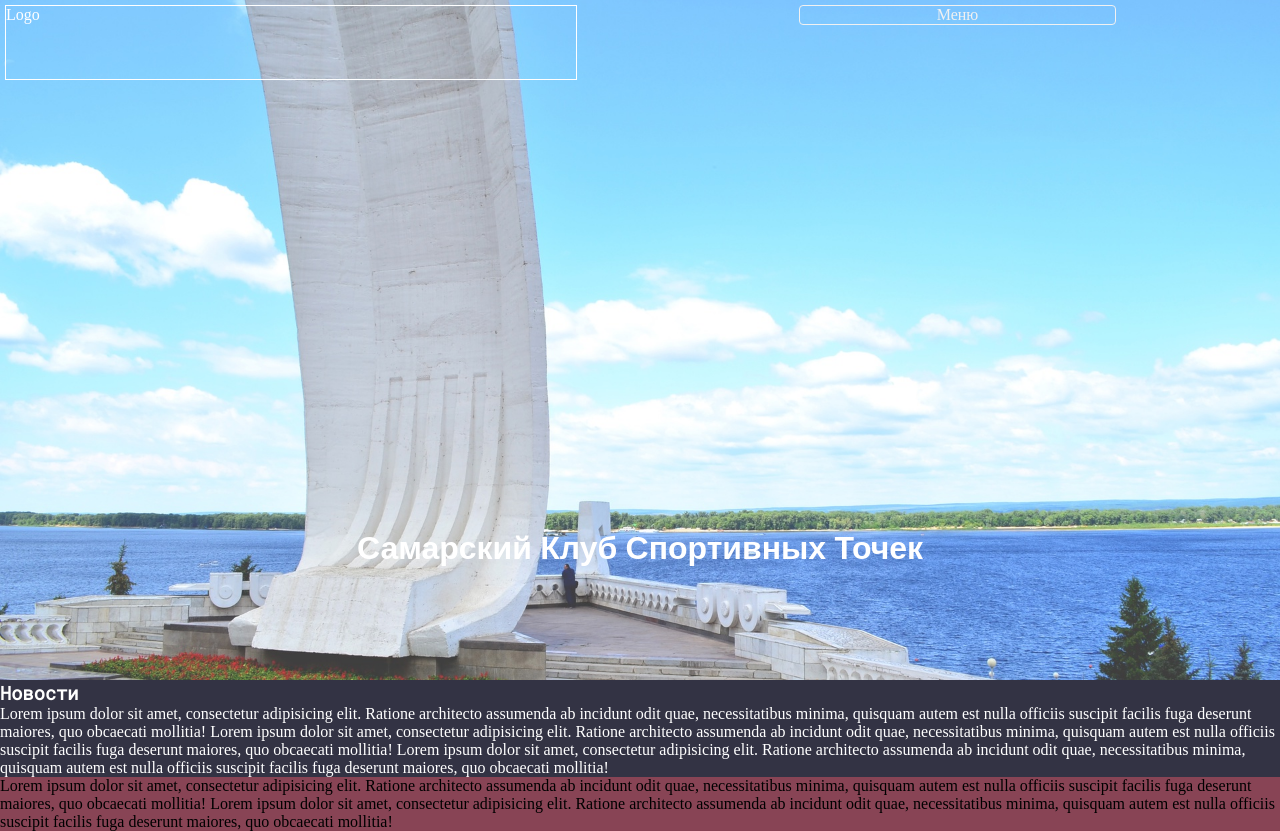
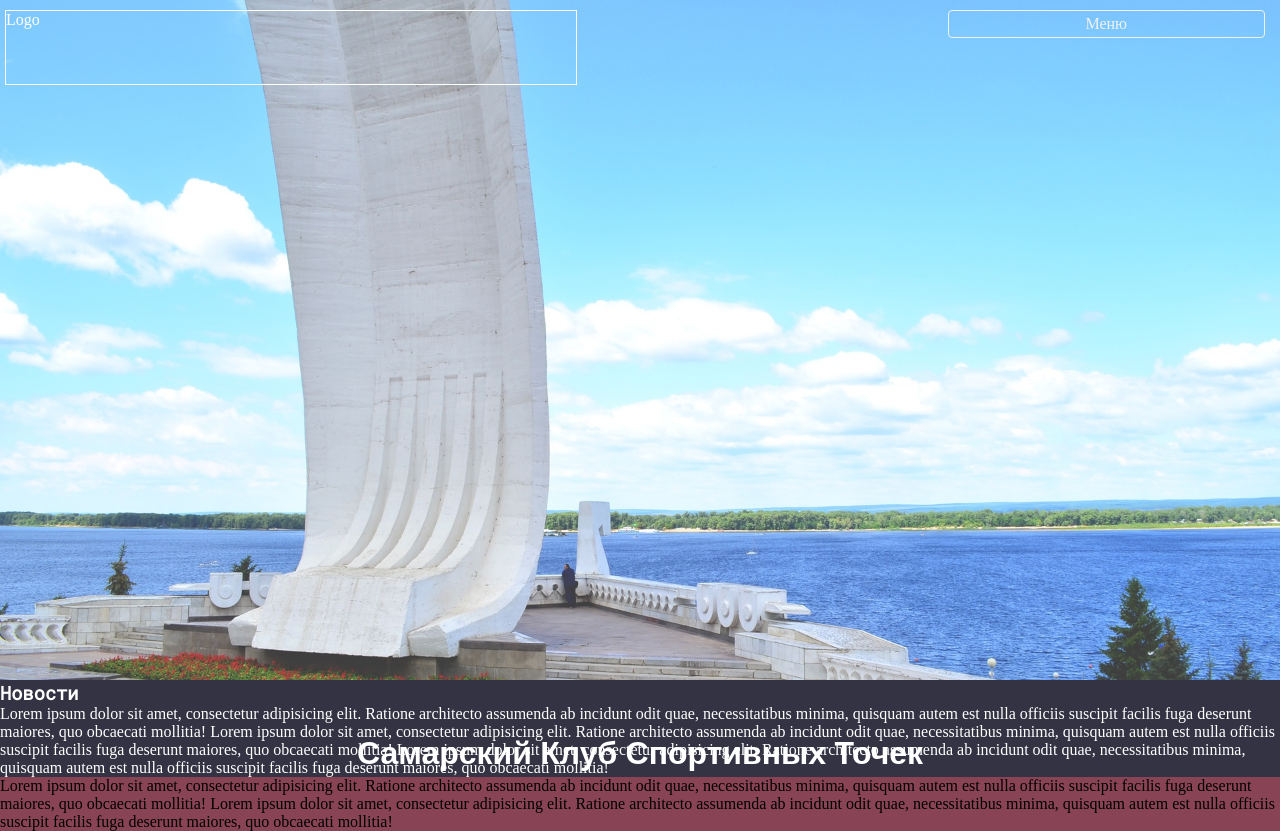
Before and after one commit to yegresvonason/smrdots.ru, a plain HTML site: page index.html in a window 1280 px wide. Drawn offline with nearby package versions, Linux system fonts and the light colour scheme.

Commit message:
head almost ready

```diff
--- a/index.html
+++ b/index.html
@@ -6,6 +6,9 @@
 	<title>РОО "СмрКСТ" - Клуб Спортивных Точек</title>
 	<link href="https://fonts.googleapis.com/css?family=Open+Sans" rel="stylesheet">
 	<link href="https://fonts.googleapis.com/css?family=Roboto+Mono" rel="stylesheet">
+
+	<link href="https://fonts.googleapis.com/css?family=Noto+Serif" rel="stylesheet">
+
 	<link rel="stylesheet" href="style.css">
 	<script src="https://ajax.googleapis.com/ajax/libs/jquery/3.2.1/jquery.min.js"></script>
 	<script src="scripts.js"></script>
@@ -25,13 +28,15 @@
 			<ul class="menu-content" id="menu-content">
 				<li><a href="#main">Новости</a></li>
 				<li><a href="#about">О клубе</a></li>
+				<li><a href="#contacts">Контакты</a></li>
 				<li><a href="#docs">Документы</a></li>
-				<li><a href="#contacts">Контакты</a></li>
 				<li><a href="#events">Мероприятия</a></li>
 				<!-- <li><a href="#rating">Рейтинг</a></li> -->
 			</ul>
 		</div>
-		<h3>Самарский Клуб Спортивных Точек</h3>
+		<div class="header-caption" id="header-caption">
+		    <h3>Самарский Клуб Спортивных Точек</h3>
+		</div>
 	</header>
 
 	<main>
--- a/scripts.js
+++ b/scripts.js
@@ -21,5 +21,15 @@ $(document).ready(function(){
 
 	$("#button-header").click(function(){
 		$("#menu-content").toggle(800);
+
+        // проверяем наличие класса blur:
+        if ($("#header-caption").hasClass("blur")){
+            $("#header-caption").removeClass("blur");
+        }
+        else{
+            $("#header-caption").addClass("blur");
+        }
+//        $("#header-caption").addClass("blur");
 	});
+
 });
--- a/style.scss
+++ b/style.scss
@@ -11,6 +11,10 @@ a {
 
 li {
     list-style: none;
+}
+
+.blur{
+    opacity: 0.1;
 }
 
 header {
@@ -28,6 +32,7 @@ header {
     background-color: #464646;
     height: 300px;
     padding: 5px;
+    padding-top: 10px;
 
     .logo-container {
         border: 1px solid #fff;
@@ -39,34 +44,36 @@ header {
     }
 
     .header-menu {
-        /*border: 1px solid #333;*/
         float: right;
         display: block;
+        position: relative;
         width: 50%;
-        /*text-align: right;*/
+        z-index: 999;
+
         #button-header {
             border: 1px solid #f1f1f1;
             border-radius: 4px;
             color: #f1f1f1;
             cursor: pointer;
             margin: 0 auto;
-            margin-bottom: 20px;
+            margin-bottom: 14px;
+            padding: 4px;
             text-align: center;
             width: 50%;
+            margin-right: 10px;
         }
 
         ul {
             width: 100%;
 
             li {
-                /*border: 1px dotted #333;*/
-                /*background: #5f5;*/
-                background: rgba(139, 125, 125, 0.22);
-                border-radius: 10px;
+                border-bottom: 2px solid #000000;
                 display: block;
                 float: right;
+                font-family: 'Noto Serif', serif;
+                font-size: 15px;
                 margin-right: 10px;
-                margin-bottom: 16px;
+                margin-bottom: 12px;
                 padding: 8px 4px;
                 text-align: right;
                 width: 80%;
@@ -99,11 +106,19 @@ header {
         float: right;
     }
 
-    h3{
-        color: #fff;
+    .header-caption{
+        position: absolute;
+        left: 50%;
+        margin-top: 200px;
+
+        h3{
+        color: #ffffff;
         font-family: 'Open Sans', sans-serif;
-        margin-top: 120px;
-        width: 50%;
+        left: -50%;
+        position: relative;
+        text-align: center;
+        z-index: 2;
+        }
     }
 }
 
```
Also changed, not shown: style.css, 2 other files.
